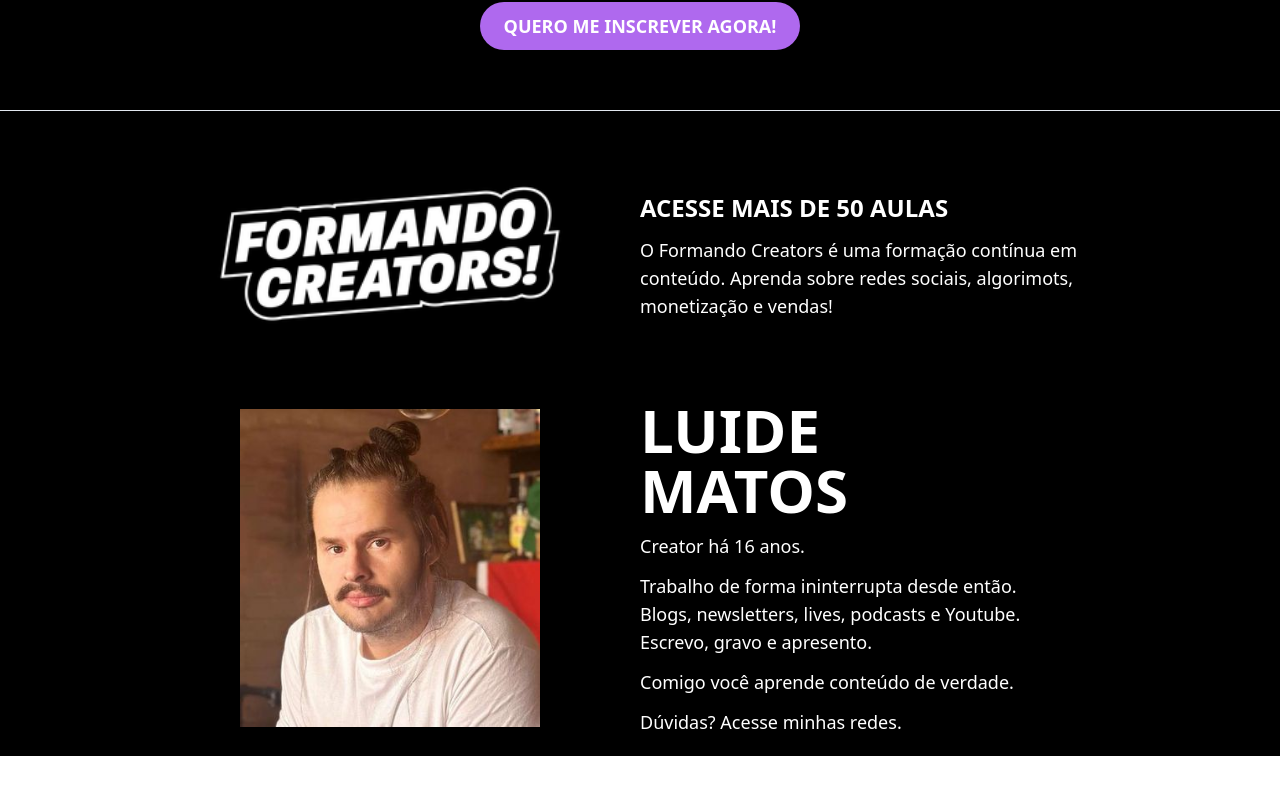
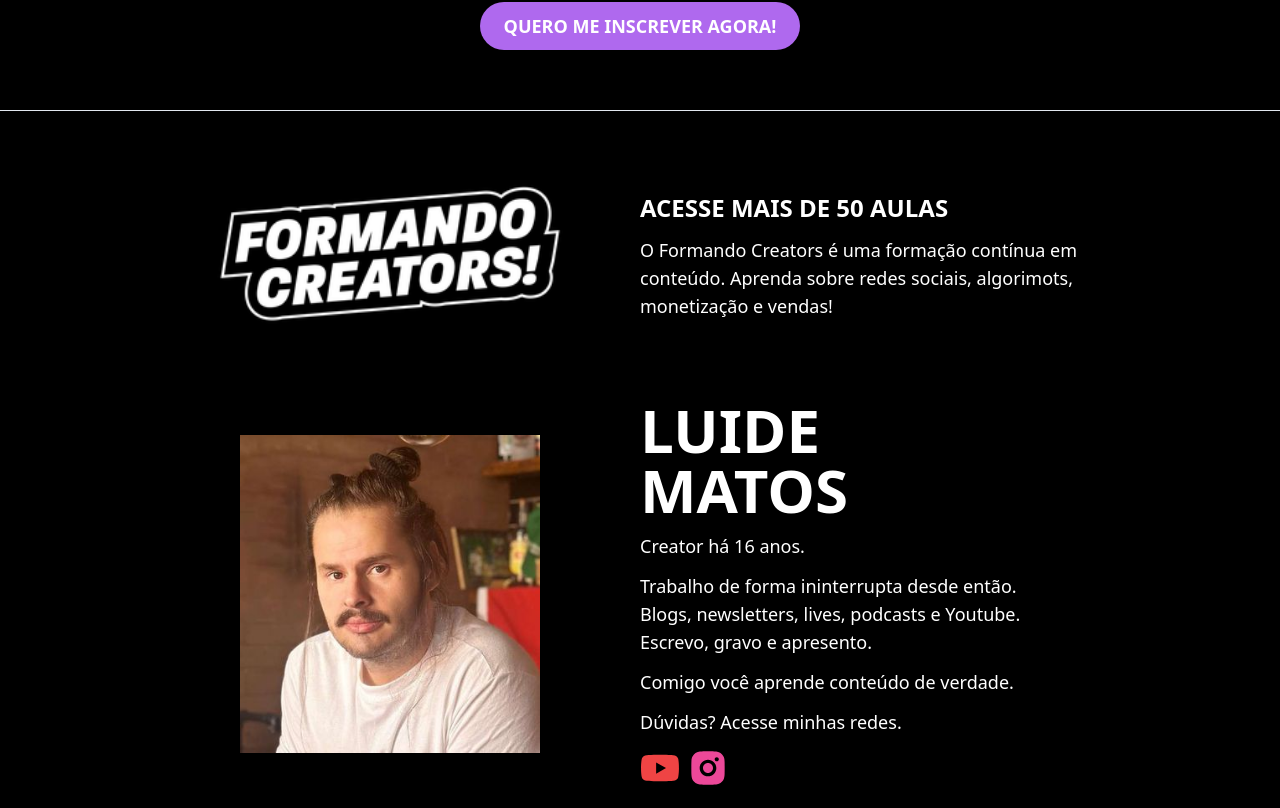
Before and after one commit to jmgrd98/elearning-platform, a Next.js app: page / in a window 1280 px wide. Shown: the part 527-1335 px from the top of the page. Before the commit the page ends 1283 px from the top, so only its background shows below. Built offline with nearby package versions, Linux system fonts and the light colour scheme; no server answers.

Commit message:
Update LandingContent.tsx

```diff
--- a/components/LandingContent.tsx
+++ b/components/LandingContent.tsx
@@ -3,6 +3,9 @@
 import Logo from "./Logo";
 import luide from '../public/luide.jpg';
 import Image from "next/image";
+import { FaYoutube } from "react-icons/fa";
+import { RiInstagramFill } from "react-icons/ri";
+import Link from "next/link";
 
 const LandingContent = () => {
   return (
@@ -25,6 +28,16 @@ const LandingContent = () => {
           <p className="text-lg">Trabalho de forma ininterrupta desde então. Blogs, newsletters, lives, podcasts e Youtube. Escrevo, gravo e apresento.</p>
           <p className="text-lg">Comigo você aprende conteúdo de verdade.</p>
           <p className="text-lg">Dúvidas? Acesse minhas redes.</p>
+
+          <div className='flex items-center gap-2'>
+            <Link target="_blank" href="https://www.youtube.com/luideverso">
+              <FaYoutube className="w-10 h-10 text-red-500 hover:text-red-500/70 cursor-pointer" />
+            </Link>
+            <Link target="_blank" href='https://www.instagram.com/LUIDE/'>
+              <RiInstagramFill className="w-10 h-10 text-pink-500 hover:text-pink-500/70 cursor-pointer"/>
+            </Link>
+          </div>
+
         </div>
       </div>
     </div>
```
